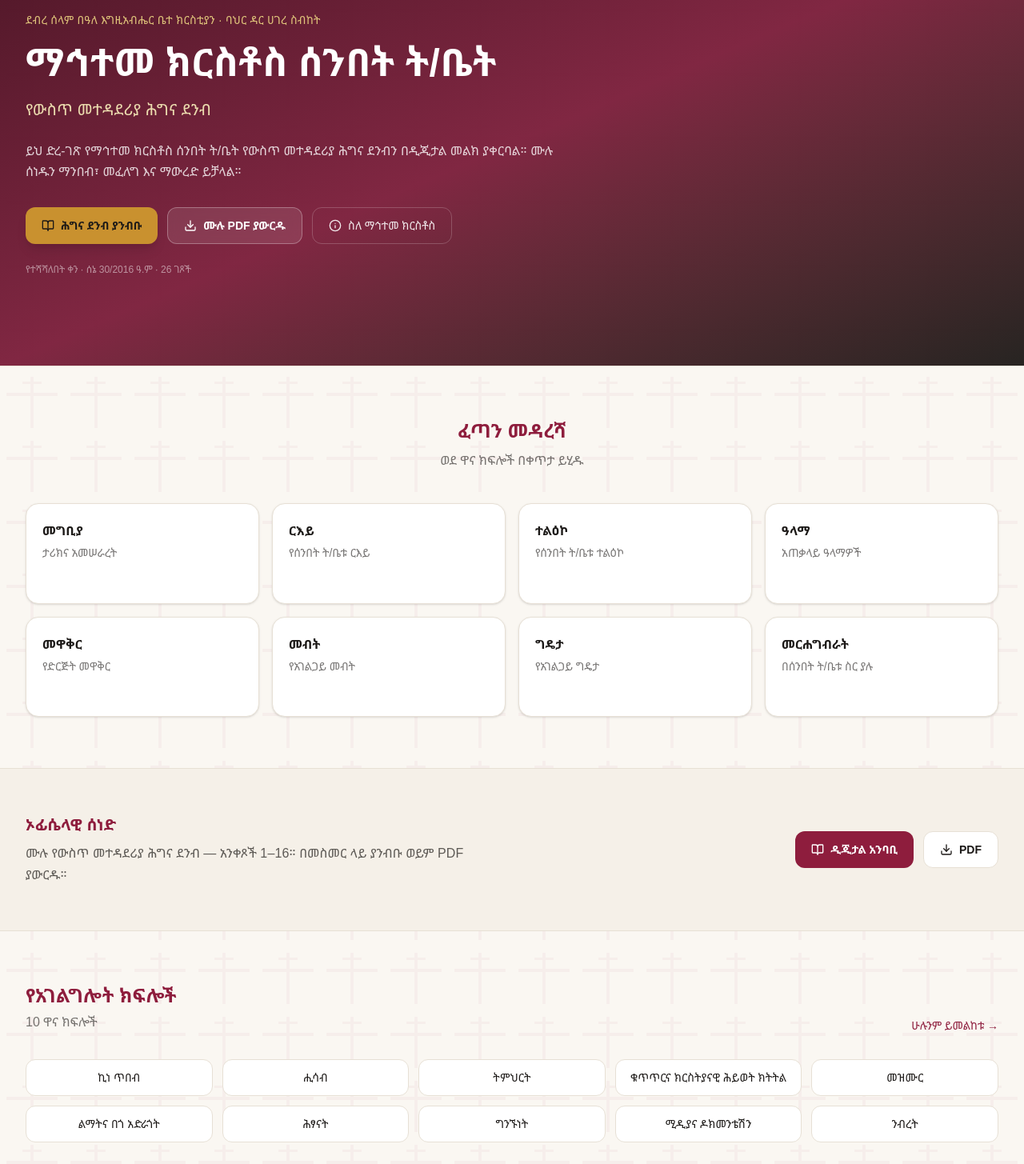
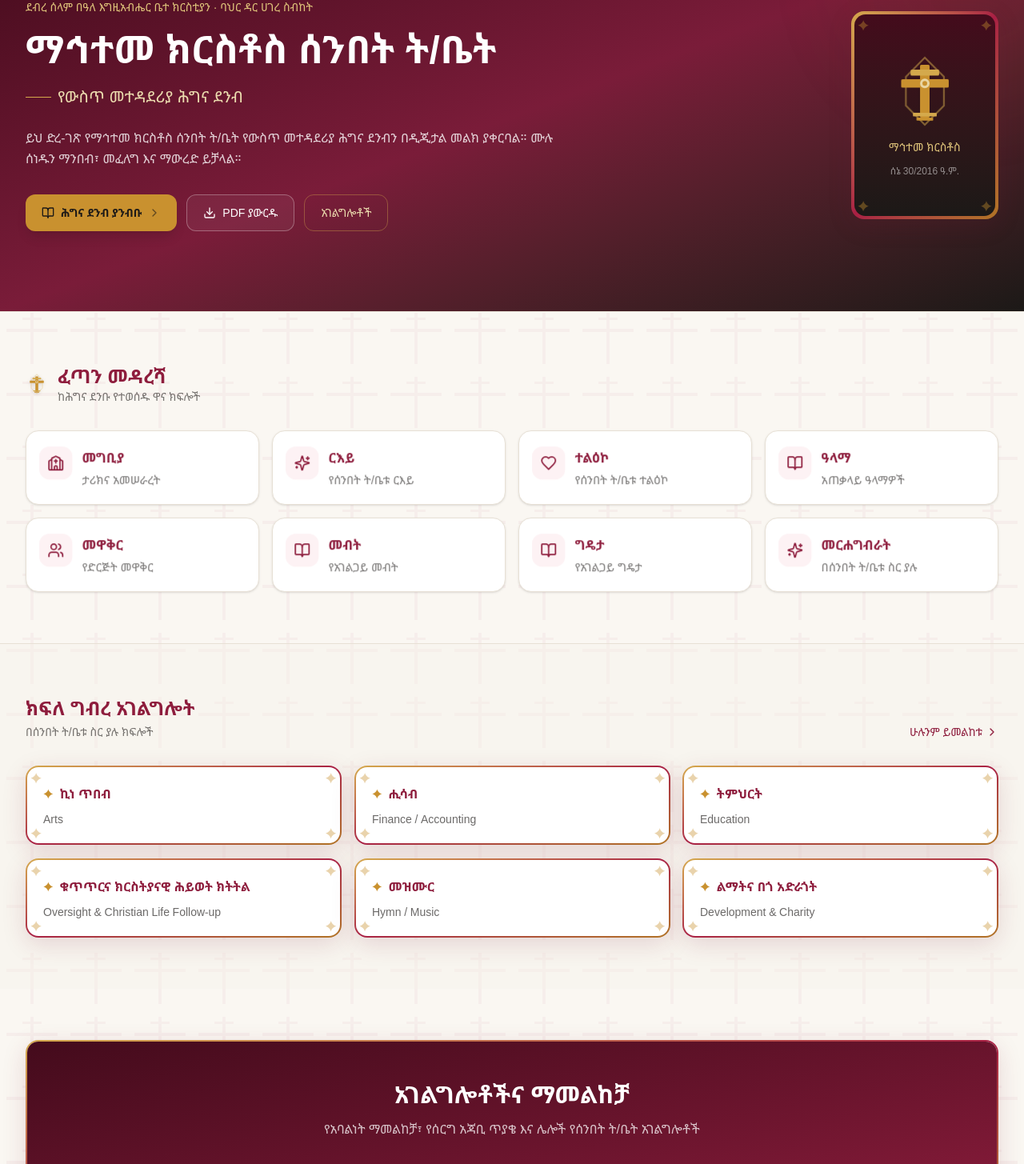
Before and after one commit to Menelik2/Church, a Next.js app: page / in a window 1280 px wide. Shown: the part 164-1619 px from the top of the page at 80% size. Built offline with nearby package versions, Linux system fonts and the light colour scheme.

Commit message:
Home page: 3D motion, Orthodox cross seal, animated cards

```diff
--- a/src/app/page.tsx
+++ b/src/app/page.tsx
@@ -1,126 +1,196 @@
+"use client";
+
 import Link from "next/link";
-import { BookOpen, Download, Info, ChevronRight } from "lucide-react";
+import {
+  BookOpen,
+  Download,
+  ChevronRight,
+  Users,
+  Church,
+  Heart,
+  Sparkles,
+} from "lucide-react";
 import { DOCUMENT_META, DEPARTMENTS } from "@/data/regulations";
+import { EthiopianCross } from "@/components/orthodox/EthiopianCross";
+import { OrnamentFrame } from "@/components/orthodox/OrnamentFrame";
+import { FadeIn, StaggerChildren, StaggerItem } from "@/components/motion/FadeIn";
+import { TiltCard } from "@/components/motion/TiltCard";
+import { motion } from "framer-motion";
 
 const quickCards = [
-  { href: "/about", title: "መግቢያ", desc: "ታሪክና አመሠራረት" },
-  { href: "/vision", title: "ርእይ", desc: "የሰንበት ት/ቤቱ ርእይ" },
-  { href: "/mission", title: "ተልዕኮ", desc: "የሰንበት ት/ቤቱ ተልዕኮ" },
-  { href: "/objectives", title: "ዓላማ", desc: "አጠቃላይ ዓላማዎች" },
-  { href: "/organization", title: "መዋቅር", desc: "የድርጅት መዋቅር" },
-  { href: "/membership/rights", title: "መብት", desc: "የአገልጋይ መብት" },
-  { href: "/membership/responsibilities", title: "ግዴታ", desc: "የአገልጋይ ግዴታ" },
-  { href: "/programs", title: "መርሐግብራት", desc: "በሰንበት ት/ቤቱ ስር ያሉ" },
+  { href: "/about", title: "መግቢያ", desc: "ታሪክና አመሠራረት", icon: Church },
+  { href: "/vision", title: "ርእይ", desc: "የሰንበት ት/ቤቱ ርእይ", icon: Sparkles },
+  { href: "/mission", title: "ተልዕኮ", desc: "የሰንበት ት/ቤቱ ተልዕኮ", icon: Heart },
+  { href: "/objectives", title: "ዓላማ", desc: "አጠቃላይ ዓላማዎች", icon: BookOpen },
+  { href: "/organization", title: "መዋቅር", desc: "የድርጅት መዋቅር", icon: Users },
+  { href: "/membership/rights", title: "መብት", desc: "የአገልጋይ መብት", icon: BookOpen },
+  { href: "/membership/responsibilities", title: "ግዴታ", desc: "የአገልጋይ ግዴታ", icon: BookOpen },
+  { href: "/programs", title: "መርሐግብራት", desc: "በሰንበት ት/ቤቱ ስር ያሉ", icon: Sparkles },
 ];
 
 export default function HomePage() {
   return (
-    <div className="bg-cross-pattern">
+    <div className="bg-cross-pattern overflow-x-hidden">
       <section className="relative overflow-hidden border-b border-[var(--border)]">
-        <div className="absolute inset-0 bg-gradient-to-br from-[var(--color-burgundy-950)] via-[var(--color-burgundy-900)] to-[var(--color-charcoal)] opacity-95" />
-        <div className="relative mx-auto max-w-7xl px-4 py-20 sm:px-6 sm:py-28 lg:px-8">
+        <div className="absolute inset-0 bg-gradient-to-br from-[var(--color-burgundy-950)] via-[var(--color-burgundy-900)] to-[var(--color-charcoal)]" />
+        <motion.div
+          className="absolute -top-20 -right-20 h-72 w-72 rounded-full bg-[var(--color-gold-500)]/10 blur-3xl"
+          animate={{ scale: [1, 1.2, 1], opacity: [0.3, 0.5, 0.3] }}
+          transition={{ duration: 10, repeat: Infinity }}
+        />
+        <div className="relative mx-auto max-w-7xl px-4 py-16 sm:px-6 sm:py-24 lg:px-8">
+          <div className="grid lg:grid-cols-[1fr_auto] gap-10 items-center">
             <div className="max-w-3xl">
-            <p className="text-sm font-medium tracking-wide text-[var(--color-gold-300)] mb-3">
+              <FadeIn>
+                <p className="text-sm font-medium tracking-wide text-[var(--color-gold-300)] mb-3 amharic">
                   {DOCUMENT_META.church_am} · {DOCUMENT_META.diocese_am}
                 </p>
+              </FadeIn>
+              <FadeIn delay={0.1}>
                 <h1 className="text-3xl sm:text-4xl lg:text-5xl font-bold text-white amharic leading-tight">
                   {DOCUMENT_META.organization_am}
                 </h1>
-            <p className="mt-4 text-xl text-[var(--color-gold-200)] amharic">
+              </FadeIn>
+              <FadeIn delay={0.2}>
+                <p className="mt-4 text-xl text-[var(--color-gold-200)] amharic flex items-center gap-2">
+                  <span className="inline-block h-px w-8 bg-[var(--color-gold-400)]" />
                   የውስጥ መተዳደሪያ ሕግና ደንብ
                 </p>
+              </FadeIn>
+              <FadeIn delay={0.3}>
                 <p className="mt-6 text-base text-white/80 leading-relaxed max-w-2xl amharic">
                   ይህ ድረ-ገጽ የማኅተመ ክርስቶስ ሰንበት ት/ቤት የውስጥ መተዳደሪያ ሕግና ደንብን በዲጂታል
                   መልክ ያቀርባል። ሙሉ ሰነዱን ማንበብ፣ መፈለግ እና ማውረድ ይቻላል።
                 </p>
+              </FadeIn>
+              <FadeIn delay={0.4}>
                 <div className="mt-8 flex flex-wrap gap-3">
                   <Link
                     href="/rules"
-                className="inline-flex items-center gap-2 rounded-xl bg-[var(--color-gold-500)] px-5 py-3 text-sm font-semibold text-[var(--color-charcoal)] shadow-lg transition hover:bg-[var(--color-gold-400)]"
+                    className="group inline-flex items-center gap-2 rounded-xl bg-[var(--color-gold-500)] px-5 py-3 text-sm font-semibold text-[var(--color-charcoal)] shadow-lg transition hover:bg-[var(--color-gold-400)]"
                   >
                     <BookOpen className="h-4 w-4" />
                     ሕግና ደንብ ያንብቡ
+                    <ChevronRight className="h-4 w-4 opacity-60" />
                   </Link>
                   <Link
                     href="/pdf"
-                className="inline-flex items-center gap-2 rounded-xl border border-white/30 bg-white/10 px-5 py-3 text-sm font-semibold text-white backdrop-blur transition hover:bg-white/20"
+                    className="inline-flex items-center gap-2 rounded-xl border border-white/30 bg-white/5 px-5 py-3 text-sm font-medium text-white backdrop-blur transition hover:bg-white/15"
                   >
                     <Download className="h-4 w-4" />
-                ሙሉ PDF ያውርዱ
+                    PDF ያውርዱ
                   </Link>
                   <Link
-                href="/about"
-                className="inline-flex items-center gap-2 rounded-xl border border-white/20 px-5 py-3 text-sm font-medium text-white/90 transition hover:bg-white/10"
+                    href="/services"
+                    className="inline-flex items-center gap-2 rounded-xl border border-[var(--color-gold-400)]/40 px-5 py-3 text-sm font-medium text-[var(--color-gold-200)] transition hover:bg-[var(--color-gold-500)]/10"
                   >
-                <Info className="h-4 w-4" />
-                ስለ ማኅተመ ክርስቶስ
+                    አገልግሎቶች
                   </Link>
                 </div>
-            <p className="mt-6 text-xs text-white/50">
-              የተሻሻለበት ቀን · {DOCUMENT_META.revision_date_am} · {DOCUMENT_META.page_count} ገጾች
-            </p>
+              </FadeIn>
             </div>
+            <FadeIn delay={0.25} direction="left" className="hidden lg:flex justify-center">
+              <OrnamentFrame className="p-1">
+                <div className="flex flex-col items-center justify-center gap-3 px-10 py-12 bg-gradient-to-b from-[var(--color-burgundy-950)] to-[var(--color-charcoal)]">
+                  <EthiopianCross size={96} />
+                  <p className="text-[var(--color-gold-300)] text-sm amharic font-medium">ማኅተመ ክርስቶስ</p>
+                  <p className="text-white/50 text-xs">ሰኔ 30/2016 ዓ.ም.</p>
+                </div>
+              </OrnamentFrame>
+            </FadeIn>
+          </div>
+        </div>
+        <div className="h-1 bg-gradient-to-r from-transparent via-[var(--color-gold-500)] to-transparent" />
+      </section>
+
+      <section className="mx-auto max-w-7xl px-4 py-16 sm:px-6 lg:px-8">
+        <FadeIn>
+          <div className="flex items-center gap-3 mb-8">
+            <EthiopianCross size={28} animate={false} />
+            <div>
+              <h2 className="text-2xl font-bold text-[var(--primary)] amharic">ፈጣን መዳረሻ</h2>
+              <p className="text-sm text-[var(--foreground)]/60">ከሕግና ደንቡ የተወሰዱ ዋና ክፍሎች</p>
+            </div>
+          </div>
+        </FadeIn>
+        <StaggerChildren className="grid sm:grid-cols-2 lg:grid-cols-4 gap-4">
+          {quickCards.map((card) => {
+            const Icon = card.icon;
+            return (
+              <StaggerItem key={card.href}>
+                <Link href={card.href} className="block h-full">
+                  <TiltCard className="h-full cursor-pointer">
+                    <div className="flex items-start gap-3">
+                      <div className="flex h-10 w-10 shrink-0 items-center justify-center rounded-xl bg-[var(--color-burgundy-50)] text-[var(--primary)]">
+                        <Icon className="h-5 w-5" />
+                      </div>
+                      <div>
+                        <h3 className="font-semibold amharic text-[var(--primary)]">{card.title}</h3>
+                        <p className="mt-1 text-sm text-[var(--foreground)]/60 amharic">{card.desc}</p>
+                      </div>
+                    </div>
+                  </TiltCard>
+                </Link>
+              </StaggerItem>
+            );
+          })}
+        </StaggerChildren>
+      </section>
+
+      <section className="border-t border-[var(--border)] bg-[var(--muted)]/40">
+        <div className="mx-auto max-w-7xl px-4 py-16 sm:px-6 lg:px-8">
+          <FadeIn>
+            <div className="flex items-end justify-between mb-8 gap-4">
+              <div>
+                <h2 className="text-2xl font-bold text-[var(--primary)] amharic">ክፍለ ግብረ አገልግሎት</h2>
+                <p className="text-sm text-[var(--foreground)]/60 amharic mt-1">በሰንበት ት/ቤቱ ስር ያሉ ክፍሎች</p>
+              </div>
+              <Link href="/departments" className="text-sm font-medium text-[var(--primary)] hover:underline inline-flex items-center gap-1">
+                ሁሉንም ይመልከቱ <ChevronRight className="h-4 w-4" />
+              </Link>
+            </div>
+          </FadeIn>
+          <StaggerChildren className="grid sm:grid-cols-2 lg:grid-cols-3 gap-4">
+            {DEPARTMENTS.slice(0, 6).map((d) => (
+              <StaggerItem key={d.slug}>
+                <Link href={`/departments/${d.slug}`}>
+                  <OrnamentFrame className="h-full transition hover:scale-[1.02]">
+                    <div className="p-5">
+                      <div className="flex items-center gap-2 mb-2">
+                        <span className="text-[var(--color-gold-500)]">✦</span>
+                        <h3 className="font-semibold amharic text-[var(--primary)]">{d.title_am}</h3>
+                      </div>
+                      <p className="text-sm text-[var(--foreground)]/65 line-clamp-2">{d.title_en}</p>
+                    </div>
+                  </OrnamentFrame>
+                </Link>
+              </StaggerItem>
+            ))}
+          </StaggerChildren>
         </div>
       </section>
 
       <section className="mx-auto max-w-7xl px-4 py-16 sm:px-6 lg:px-8">
-        <div className="text-center mb-10">
-          <h2 className="text-2xl font-bold text-[var(--primary)] amharic">ፈጣን መዳረሻ</h2>
-          <p className="mt-2 text-[var(--foreground)]/60">ወደ ዋና ክፍሎች በቀጥታ ይሂዱ</p>
-        </div>
-        <div className="grid gap-4 sm:grid-cols-2 lg:grid-cols-4">
-          {quickCards.map((card) => (
-            <Link
-              key={card.href}
-              href={card.href}
-              className="group rounded-2xl border border-[var(--border)] bg-[var(--card)] p-5 shadow-sm transition hover:border-[var(--color-burgundy-300)] hover:shadow-md"
-            >
-              <h3 className="font-semibold text-[var(--foreground)] group-hover:text-[var(--primary)] amharic">{card.title}</h3>
-              <p className="mt-1 text-sm text-[var(--foreground)]/60">{card.desc}</p>
-              <span className="mt-3 inline-flex items-center text-xs font-medium text-[var(--primary)] opacity-0 transition group-hover:opacity-100">
-                ይመልከቱ <ChevronRight className="h-3 w-3 ml-0.5" />
-              </span>
+        <FadeIn>
+          <OrnamentFrame>
+            <div className="relative overflow-hidden px-6 py-12 sm:px-12 text-center bg-gradient-to-br from-[var(--color-burgundy-950)] to-[var(--color-burgundy-800)]">
+              <div className="relative">
+                <h2 className="text-2xl sm:text-3xl font-bold text-white amharic">አገልግሎቶችና ማመልከቻ</h2>
+                <p className="mt-3 text-white/75 amharic max-w-xl mx-auto">
+                  የአባልነት ማመልከቻ፣ የሰርግ አጃቢ ጥያቄ እና ሌሎች የሰንበት ት/ቤት አገልግሎቶች
+                </p>
+                <div className="mt-8 flex flex-wrap justify-center gap-3">
+                  <Link href="/services/membership" className="rounded-xl bg-[var(--color-gold-500)] px-5 py-3 text-sm font-semibold text-[var(--color-charcoal)] hover:bg-[var(--color-gold-400)] transition">
+                    የአባልነት ማመልከቻ
                   </Link>
-          ))}
-        </div>
-      </section>
-
-      <section className="border-y border-[var(--border)] bg-[var(--muted)]">
-        <div className="mx-auto max-w-7xl px-4 py-14 sm:px-6 lg:px-8">
-          <div className="flex flex-col md:flex-row md:items-center md:justify-between gap-6">
-            <div>
-              <h2 className="text-xl font-bold text-[var(--primary)] amharic">ኦፊሴላዊ ሰነድ</h2>
-              <p className="mt-2 text-[var(--foreground)]/70 max-w-xl amharic">
-                ሙሉ የውስጥ መተዳደሪያ ሕግና ደንብ — አንቀጾች 1–16። በመስመር ላይ ያንብቡ ወይም PDF ያውርዱ።
-              </p>
-            </div>
-            <div className="flex flex-wrap gap-3">
-              <Link href="/rules" className="inline-flex items-center gap-2 rounded-xl bg-[var(--primary)] px-5 py-3 text-sm font-semibold text-white">
-                <BookOpen className="h-4 w-4" /> ዲጂታል አንባቢ
-              </Link>
-              <Link href="/pdf" className="inline-flex items-center gap-2 rounded-xl border border-[var(--border)] bg-[var(--card)] px-5 py-3 text-sm font-semibold">
-                <Download className="h-4 w-4" /> PDF
+                  <Link href="/services/wedding" className="rounded-xl border border-white/30 px-5 py-3 text-sm font-medium text-white hover:bg-white/10 transition">
+                    የሰርግ አጃቢ ጥያቄ
                   </Link>
                 </div>
               </div>
             </div>
-      </section>
-
-      <section className="mx-auto max-w-7xl px-4 py-16 sm:px-6 lg:px-8">
-        <div className="flex items-end justify-between mb-8">
-          <div>
-            <h2 className="text-2xl font-bold text-[var(--primary)] amharic">የአገልግሎት ክፍሎች</h2>
-            <p className="mt-1 text-[var(--foreground)]/60">10 ዋና ክፍሎች</p>
-          </div>
-          <Link href="/departments" className="text-sm font-medium text-[var(--primary)] hover:underline">ሁሉንም ይመልከቱ →</Link>
-        </div>
-        <div className="grid gap-3 sm:grid-cols-2 lg:grid-cols-5">
-          {DEPARTMENTS.map((d) => (
-            <Link key={d.slug} href={`/departments/${d.slug}`} className="rounded-xl border border-[var(--border)] bg-[var(--card)] px-4 py-3 text-center text-sm font-medium amharic transition hover:border-[var(--color-burgundy-300)] hover:text-[var(--primary)]">
-              {d.title_am}
-            </Link>
-          ))}
-        </div>
+          </OrnamentFrame>
+        </FadeIn>
       </section>
     </div>
   );
```
Lines whose indentation alone changed are shown as unchanged.
